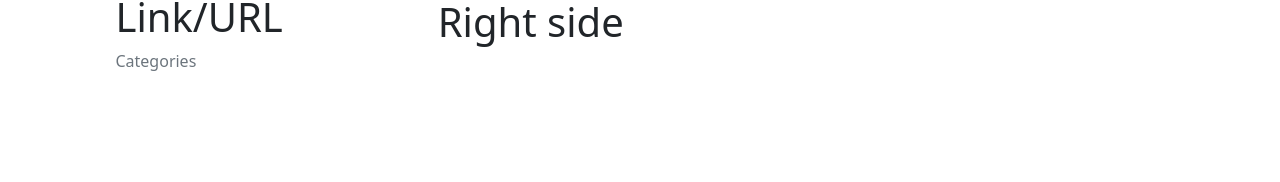
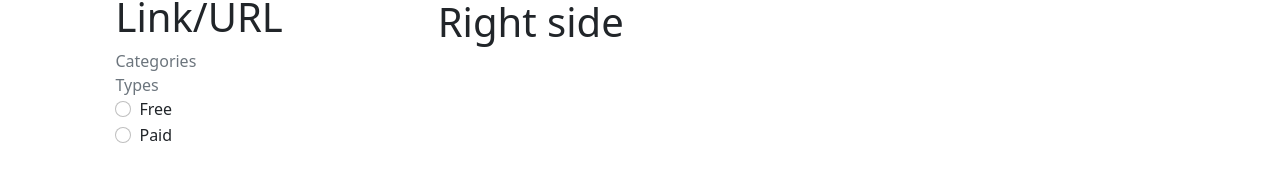
Before and after one commit to douglas86/personal-link-tracker, a Next.js app: page /user/link/create in a window 1280 px wide. Shown: the part 142-324 px from the top of the page. Built offline with nearby package versions, Linux system fonts and the light colour scheme; no server answers; the database is empty.

Commit message:
Created showTypes function

```diff
--- a/Helper/pages/user/link/createHelpers.jsx
+++ b/Helper/pages/user/link/createHelpers.jsx
@@ -1,5 +1,4 @@
 const createHelpers = (categories) => {
-  console.log('categories', categories);
   const showCategories = () => {
     return (
       <>
--- a/pages/user/link/create.jsx
+++ b/pages/user/link/create.jsx
@@ -27,6 +27,33 @@ const create = (props) => {
     };
   });
 
+  const showTypes = () => (
+    <>
+      <div className="form-check ml-3">
+        <label className="form-check-label">
+          <input
+            type="radio"
+            value="free"
+            className="form-check-input"
+            name="type"
+          />{' '}
+          Free
+        </label>
+      </div>
+      <div className="form-check ml-3">
+        <label className="form-check-label">
+          <input
+            type="radio"
+            value="paid"
+            className="form-check-input"
+            name="type"
+          />{' '}
+          Paid
+        </label>
+      </div>
+    </>
+  );
+
   return (
     <Container>
       <div className={styles.flex_container}>
@@ -48,6 +75,10 @@ const create = (props) => {
           >
             {showCategories()}
           </ul>
+          <div className="form-group">
+            <label className="text-muted ml-4">Types</label>
+            {showTypes()}
+          </div>
         </div>
         <div className={styles.flex_right}>
           <h1>Right side</h1>
```
